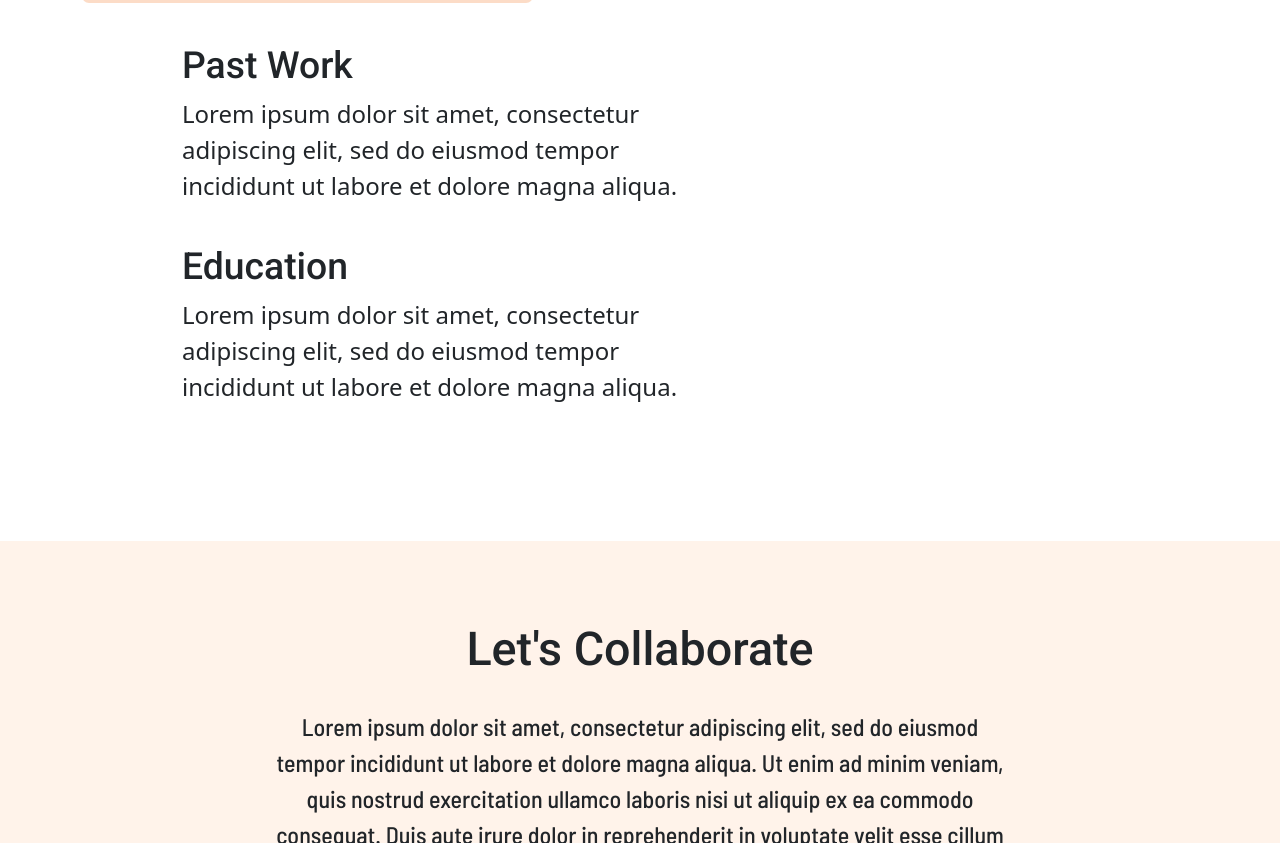
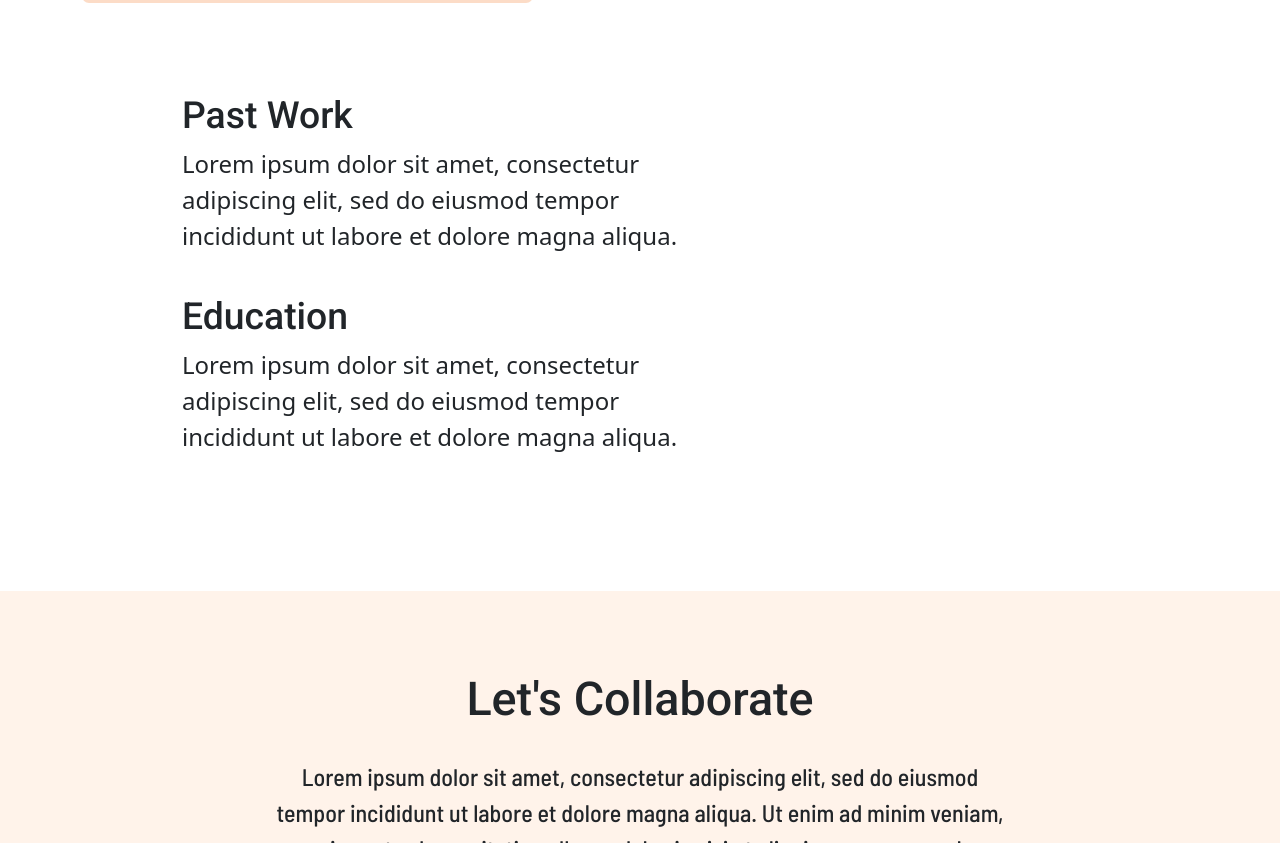
Before and after one commit to SueL28/official-coding-portfolio, a plain HTML site: page about-me.html in a window 1280 px wide. Shown: the part 979-1822 px from the top of the page. Drawn offline with nearby package versions, Linux system fonts and the light colour scheme.

Commit message:
updated margin in about

```diff
--- a/styles/about-me.css
+++ b/styles/about-me.css
@@ -109,7 +109,7 @@
 }
 
 .past-work-text{
-  margin-top: 40px;
+  margin-top: 90px;
   margin-left: 100px;
 }
 
```
